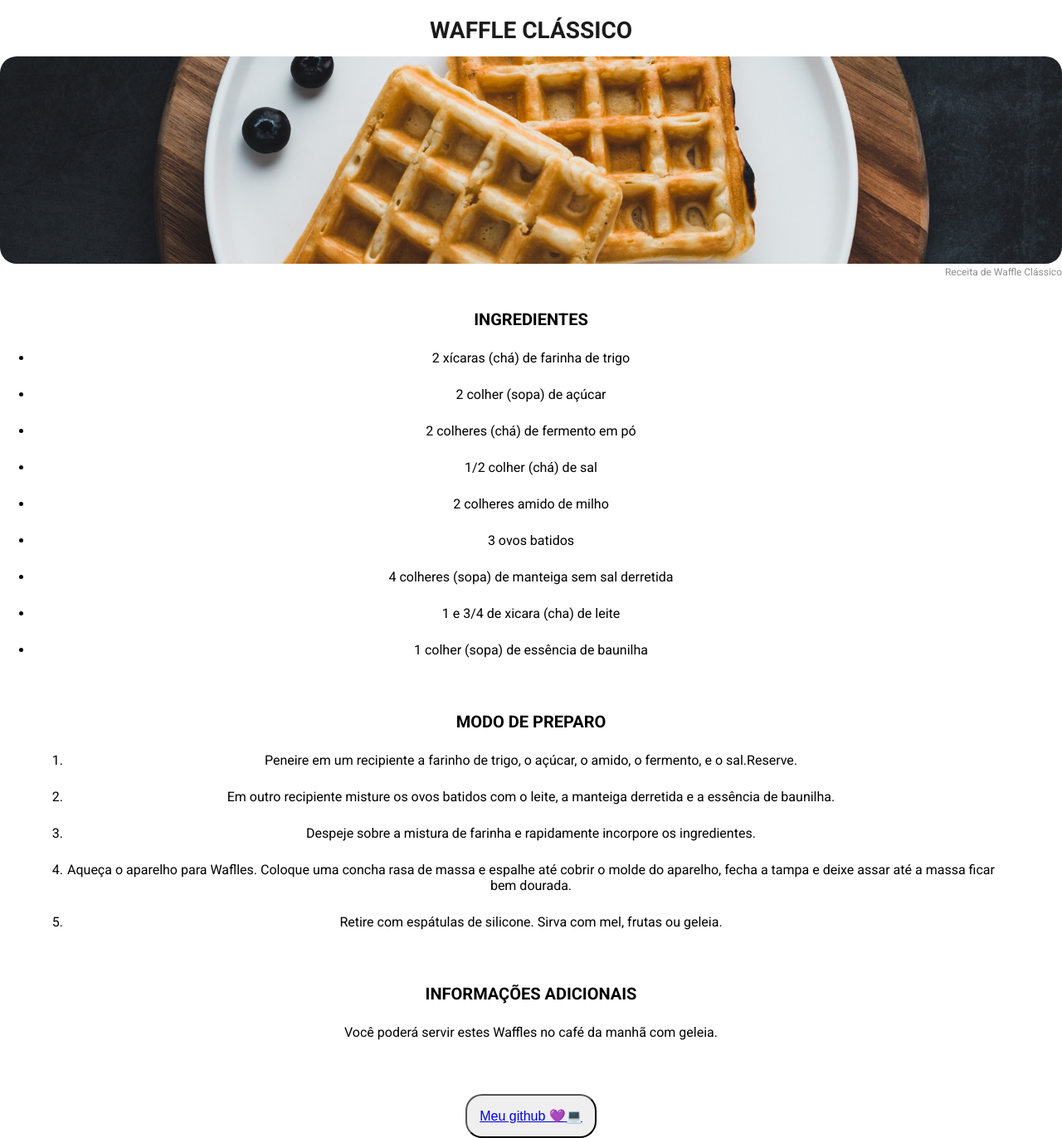
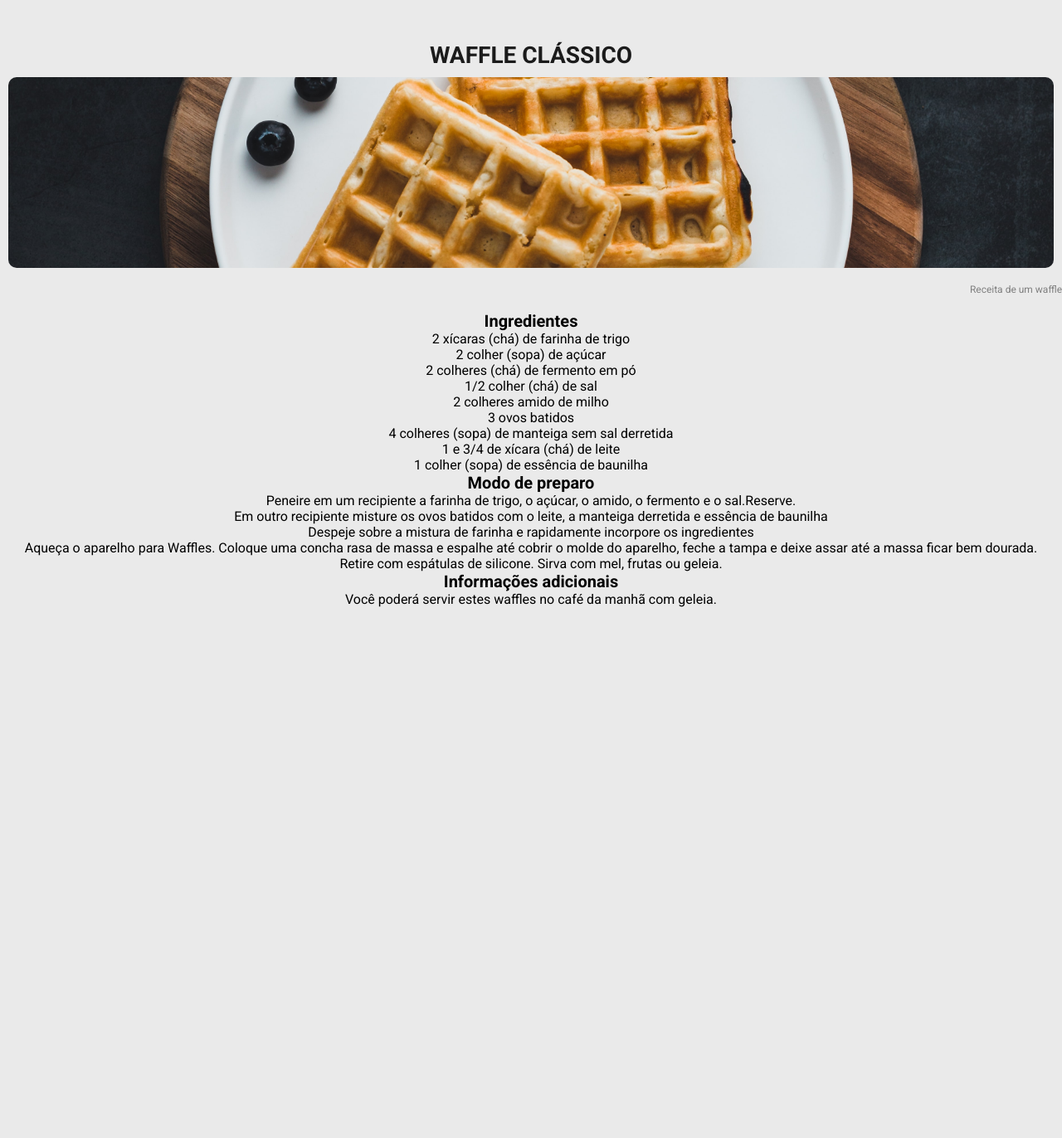
Before and after one commit to theusfelipe/Pagina-de-Receita, a plain HTML site: page index.html in a window 1280 px wide. Shown: the whole page at 83% size. After the commit the page ends 800 px from the top, so only its background shows below. Drawn offline with Linux system fonts and the light colour scheme.

Commit message:
add all changed

```diff
--- a/index.html
+++ b/index.html
@@ -17,62 +17,32 @@
 <body>
     <h1>WAFFLE CLÁSSICO</h1>
 
-    <div class="waffle-image">
-        <figure class="recipe-image">
-           <div class="image"><img src="./assets/waffle.jpg" alt="foto de um prato de waffle"></div>
-           <figcaption>Receita de Waffle Clássico</figcaption>
+   <figure>
+    <img src="./assets/waffle.jpg" alt="Foto de um Waffle">
+    <figcaption>Receita de um waffle</figcaption>
     </figure>
-    </div>
-
-    <div class="ingredientes">
-        <h2>INGREDIENTES</h2>
-        <div class="list">
+    <br>
+    <h3>Ingredientes</h3>
     <ul>
-                <li> 2 xícaras (chá) de farinha de trigo</li>
-
+        <li>2 xícaras (chá) de farinha de trigo</li>
         <li>2 colher (sopa) de açúcar</li>
-
         <li>2 colheres (chá) de fermento em pó</li>
-
         <li>1/2 colher (chá) de sal</li>
-
         <li>2 colheres amido de milho</li>
-
         <li>3 ovos batidos</li>
-
         <li>4 colheres (sopa) de manteiga sem sal derretida</li>
-
-                <li>1 e 3/4 de xicara (cha) de leite</li>
-
+        <li>1 e 3/4 de xícara (chá) de leite</li>
         <li>1 colher (sopa) de essência de baunilha</li>
     </ul>
-        </div>
-        <div class="modo-de-preparo">
-            <h2>MODO DE PREPARO</h2>
+     <h3>Modo de preparo</h3>
      <ol>
-                <li>Peneire em um recipiente a farinho de trigo, o açúcar, o amido, o fermento, e o sal.Reserve.</li>
-
-                <li>Em outro recipiente misture os ovos batidos com o leite, a manteiga derretida e a essência de baunilha.</li>
-
-                <li>Despeje sobre a mistura de farinha e rapidamente incorpore os ingredientes.</li>
-
-                <li>Aqueça o aparelho para Waflles. Coloque uma concha rasa de massa e espalhe até cobrir o molde do aparelho, fecha a tampa e deixe assar até a massa ficar bem dourada.</li>
-
+        <li>Peneire em um recipiente a farinha de trigo, o açúcar, o amido, o fermento e o sal.Reserve.</li>
+        <li>Em outro recipiente misture os ovos batidos com o leite, a manteiga derretida e essência de baunilha</li>
+        <li>Despeje sobre a mistura de farinha e rapidamente incorpore os ingredientes</li>
+        <li>Aqueça o aparelho para Waffles. Coloque uma concha rasa de massa e espalhe até cobrir o molde do aparelho, feche a tampa e deixe assar até a massa ficar bem dourada.</li>
         <li>Retire com espátulas de silicone. Sirva com mel, frutas ou geleia.</li>
      </ol>
-        </div>
-
-        <div class="information">
-            <h2>INFORMAÇÕES ADICIONAIS</h2>
-            <p>Você poderá servir estes Waffles no café da manhã com geleia.</p>
-        </div>
-
-
-    </div>
-
-    <button><a href="https://github.com/theusfelipe" target="blank">Meu github 💜💻</a></button>
-
-
-
+    <h3>Informações adicionais</h3>
+    <p>Você poderá servir estes waffles no café da manhã com geleia.</p>
 </body>
 </html>
--- a/style.css
+++ b/style.css
@@ -2,91 +2,43 @@
     margin: 0;
     padding: 0;
     box-sizing: border-box;
+    -webkit-font-smoothing:antialiased;
+    -moz-osx-font-smoothing:grayscale;
+}
+
+body {
+    background: #EAEAEA;
+    font-family:'Roboto', sans-serif ;
+    text-align: center;
 }
 
 
-.ingredientes {
-    margin-top: 30px;
-    padding: 40px;
+h1 {
+    text-align: center;
+    font-size: 28px;
+    color: #1B1B1B;
+    margin-top: 50px;
+}
+
+figcaption{
+    text-align: right;
+    font-size: 12px;
+    color: gray;
+}
+
+h3 {
+    font-size: 20px;
 
 }
 
 
 
-button {
-    font-size: 16px;
-    margin-top: 25px;
-    padding: 15px;
-    border-radius: 20px;
-}
-
-
-.information,p {
-    font-size: 16px;
-    margin-top: 25px;
-}
-
-
-li {
-    font-size: 16px;
-    margin-top: 25px;
-}
-
-
-
-.modo-de-preparo {
-    font-size: 16px;
-    margin-top: 25px;
-    padding: 40px;
-
-}
-
-
-
-h1 {
-    display: flex;
-    justify-content: center;
-    color: #1B1B1B;
-    font-size: 28px;
-    margin-top: 20px;
-}
-
-
-
-h2 {
-    font-size: 20px;
-}
-
-
-
-body {
-    background: #FFFFFF;
-    text-align: center;
-    font-family: 'Roboto', sans-serif;
-}
-
-
-
-.waffle-image img {
-    margin-top: 15px;
-
-    object-fit: cover;
-    width: 100%;
-
-    height: 250px;
-    border-radius: 20px;
-}
-
-.recipe-image {
-    text-align: right;
-    font-size: 12px;
-    color:  #8f8f8f;
-}
-
-.recipe-image {
+img {
     width: 100%;
     height: 250px;
     object-fit: cover;
-    border-radius: 10px;
+    border-radius:20px ;
     margin-bottom: 5px;
+    padding: 10px;
+
 }
```
Lines whose indentation alone changed are shown as unchanged.
